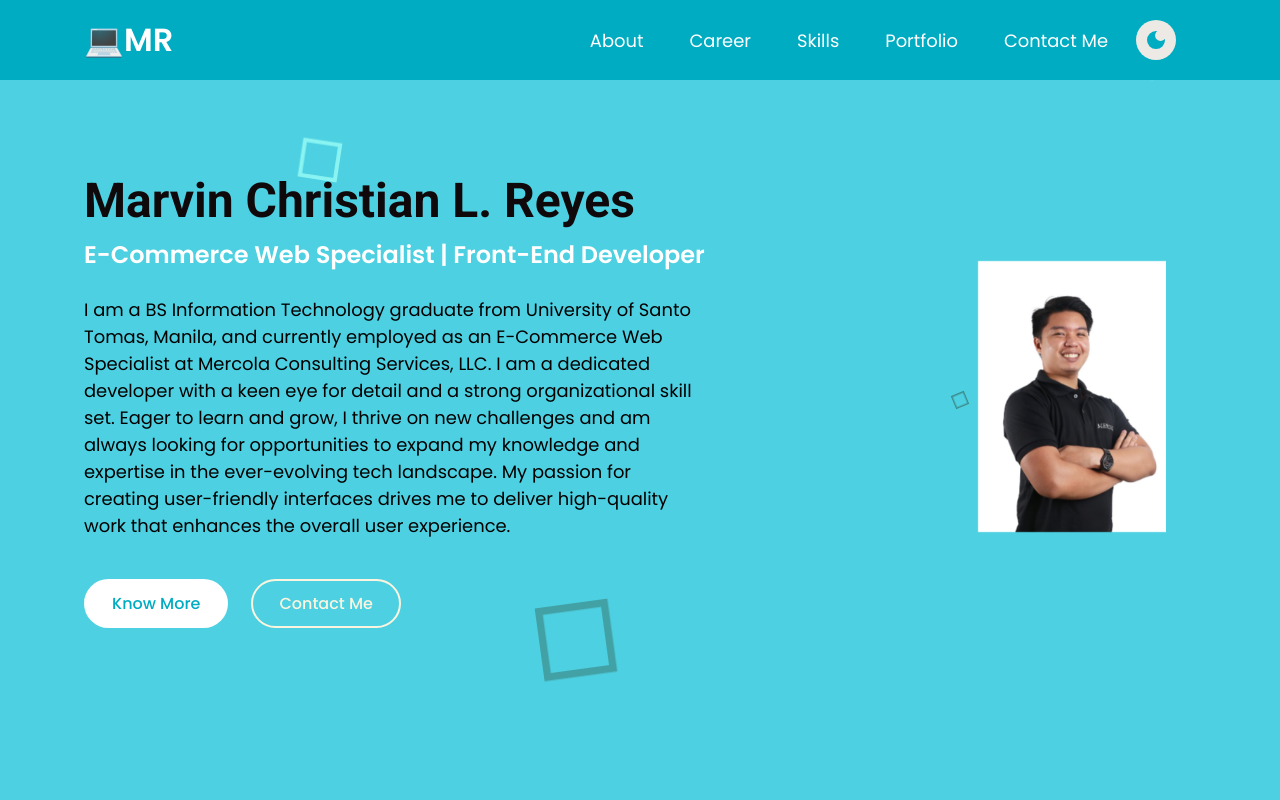
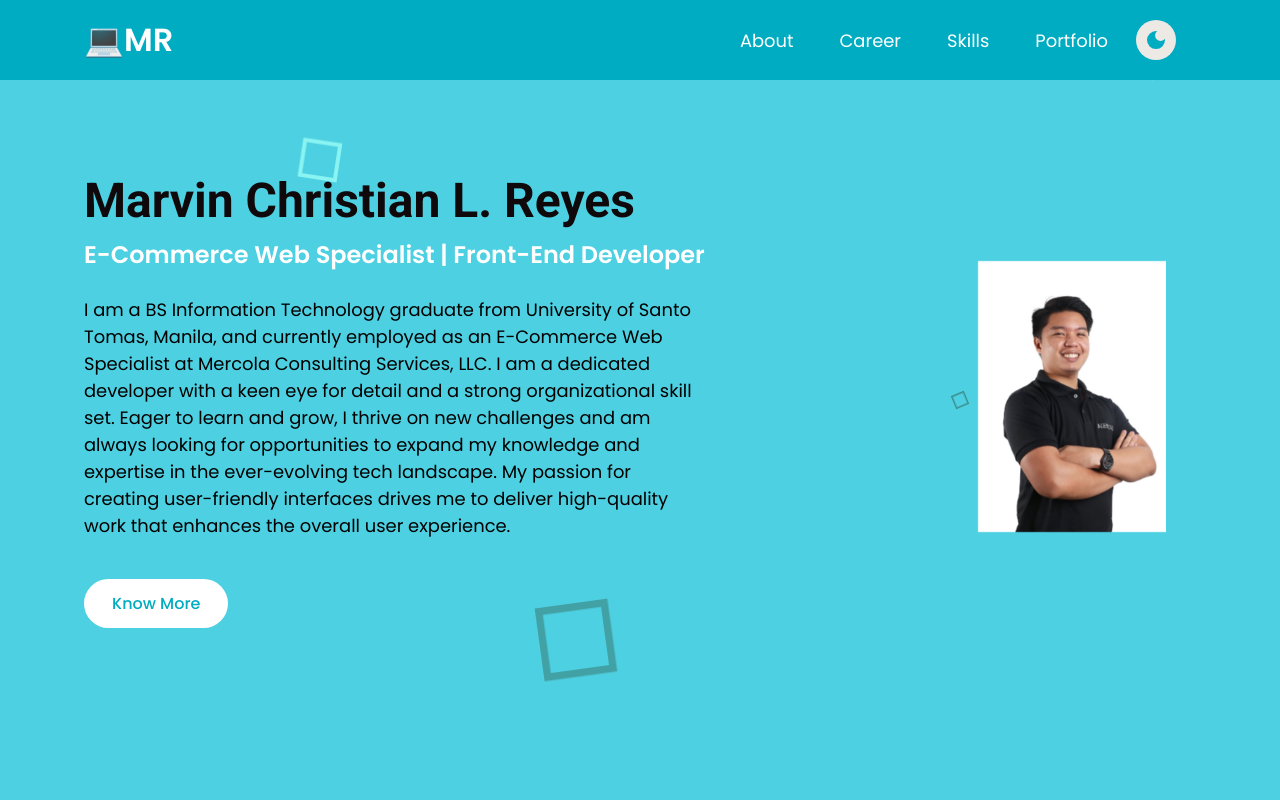
Before and after one commit to reyesmarvs/MyResume, a plain HTML site: page index.html in a window 1280 px wide. Shown: the top 800 px of the page. Drawn offline with Linux system fonts and the light colour scheme; a web font is replaced by a local one.

Commit message:
hide contact me

```diff
--- a/index.html
+++ b/index.html
@@ -20,7 +20,7 @@
           <li><a href="#career" class="nav-link">Career</a></li>
           <li><a href="#skills" class="nav-link">Skills</a></li>
           <li><a href="#portfolio" class="nav-link">Portfolio</a></li>
-          <li><a href="#contact" class="nav-link">Contact Me</a></li>
+          <!-- <li><a href="#contact" class="nav-link">Contact Me</a></li> -->
           <button id="theme-switch">
             <svg
               xmlns="http://www.w3.org/2000/svg"
@@ -70,7 +70,7 @@
             </p>
             <div class="buttons">
               <a href="#career" class="button order-now">Know More</a>
-              <a href="#contact" class="button contact-me">Contact Me</a>
+              <!-- <a href="#contact" class="button contact-me">Contact Me</a> -->
             </div>
           </div>
           <div class="hero-image-wrapper">
```
